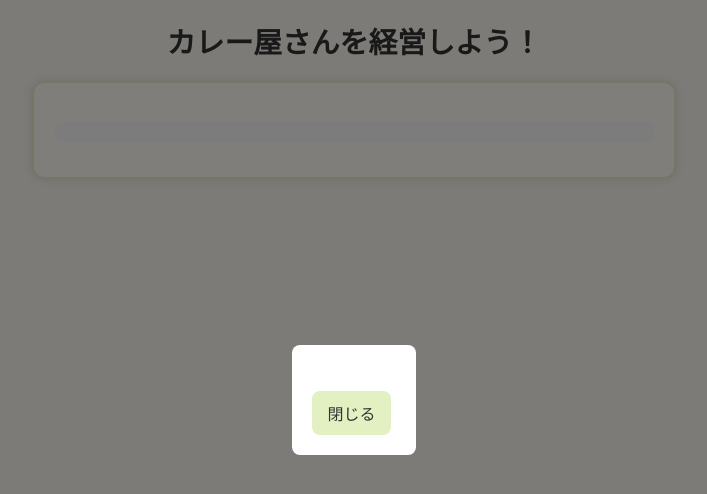
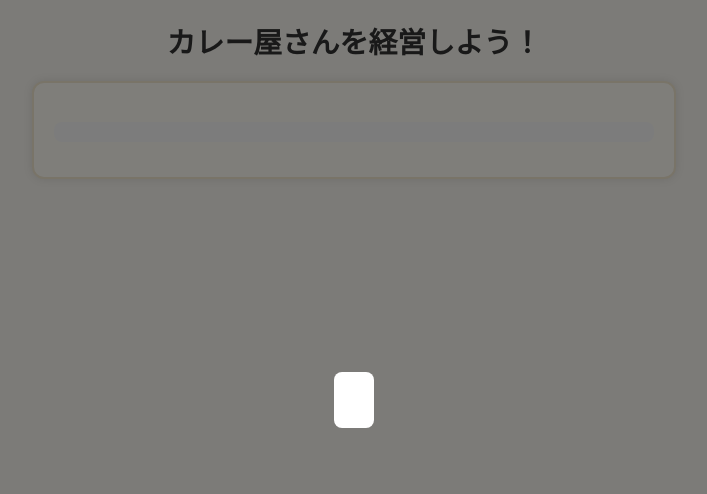
Before and after one commit to eiki115/new-finance-game, a plain HTML site: page index.html in a window 1280 px wide. Shown: the whole page, without its empty margins (286-993 px from the left). Drawn offline with Linux system fonts and the light colour scheme.

Commit message:
Add files via upload

```diff
--- a/index.html
+++ b/index.html
@@ -16,7 +16,6 @@
         <div id="modal" class="hidden">
             <div id="modal-content">
                 <p id="modal-text"></p>
-                <button id="modal-close">閉じる</button>
             </div>
         </div>
     </div>
```
